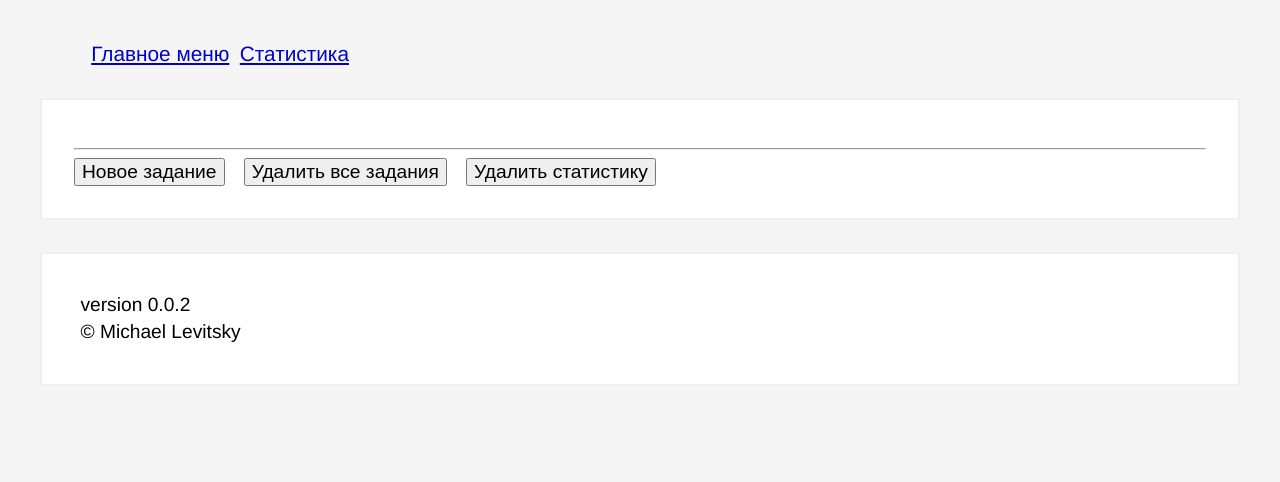
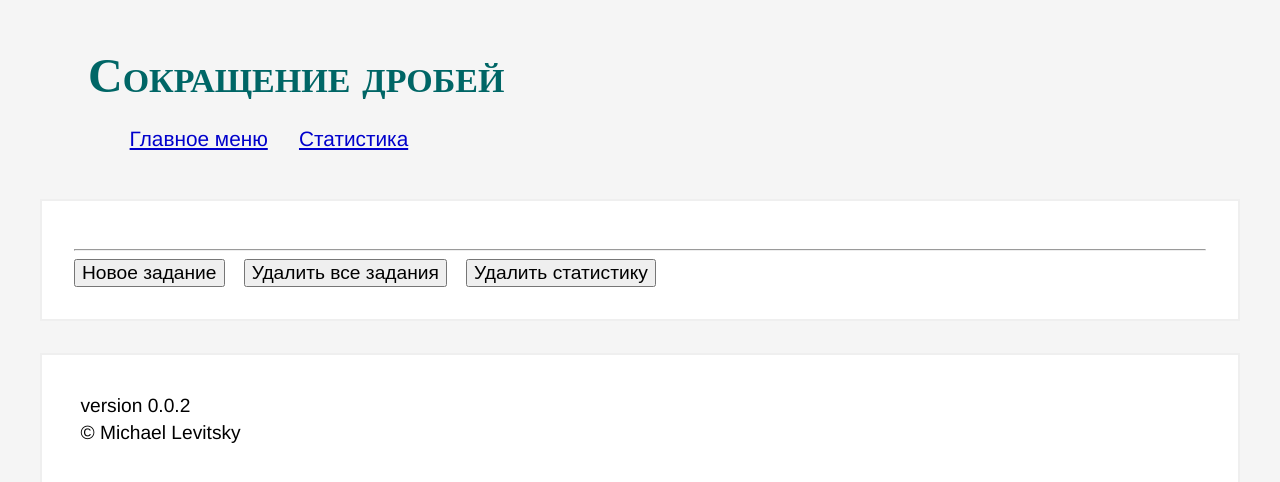
Before and after one commit to levi2015mik/fraction, a Vue app: page / in a window 1280 px wide. Shown: the top 482 px of the page. Built offline with nearby package versions, Linux system fonts and the light colour scheme.

Commit message:
Added big header h1

```diff
--- a/src/App.vue
+++ b/src/App.vue
@@ -1,9 +1,12 @@
 <template>
   <div id="app">
-    <nav>
-      <router-link to="/">Главное меню</router-link>
-      <router-link to="/statistic">Статистика</router-link>
-    </nav>
+    <header>
+      <h1>Сокращение дробей</h1>
+      <nav>
+        <router-link to="/">Главное меню</router-link>
+        <router-link to="/statistic">Статистика</router-link>
+      </nav>
+    </header>
 
     <router-view/>
     <footer>
@@ -37,14 +40,26 @@ export default {
 html body{
   background: #f5f5f5;
 }
+header{
+  margin-top: 3em;
+  margin-left: 5em;
+  margin-bottom: 3em;
+}
 nav{
   /*margin:0.6em;*/
-  margin-top: 2em;
-  margin-left: 4em;
+  margin-top: 0.6em;
+  margin-left: 2em;
   font-size: 1.3em;
 }
+h1{
+  margin-bottom: 0.5em;
+  color: #006666;
+  font-family: "Cylfaen",serif;
+  font-size: 3em;
+  font-variant: small-caps;
+}
 nav a{
-  padding-right: 0.5em;
+  padding-right: 1.5em;
 }
 a{
   color: #00C;
```
